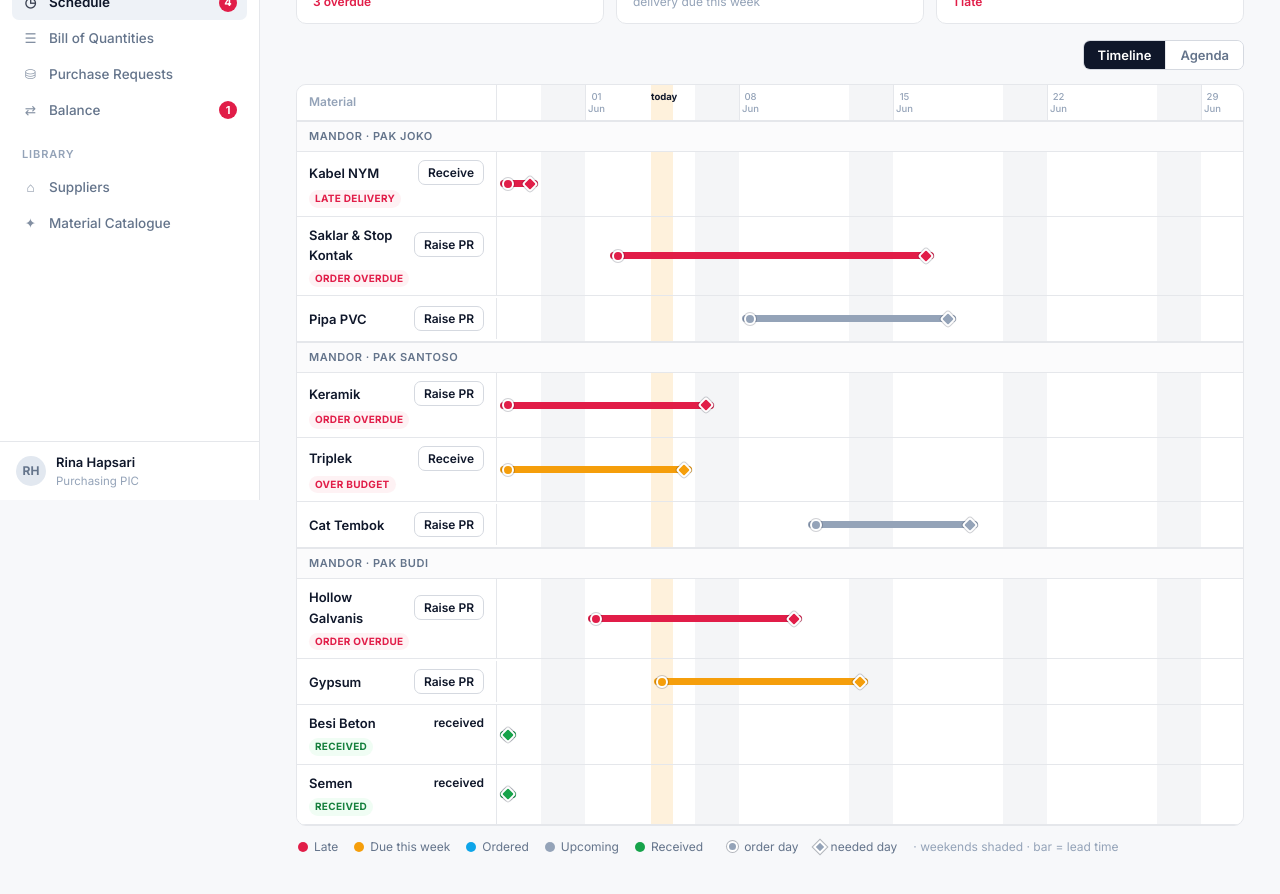
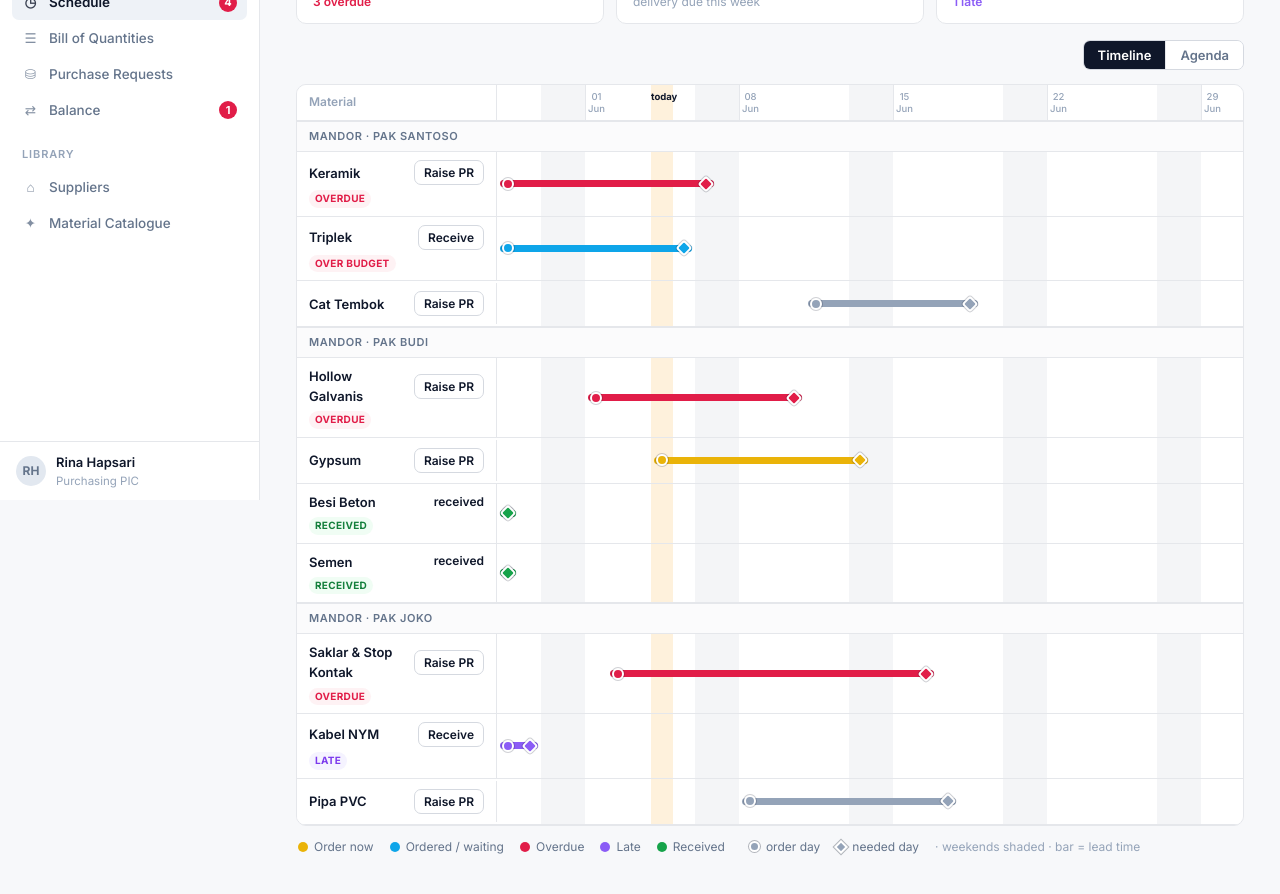
Before and after one commit to elbertdar/Solaria-BoQ-Project, a React (Vite) app: page /schedule in a window 1280 px wide. Shown: the part 300-1194 px from the top of the page. Built offline with nearby package versions, Linux system fonts and the light colour scheme.

Commit message:
V1 - visual recolor

```diff
--- a/src/engine/schedule.js
+++ b/src/engine/schedule.js
@@ -112,13 +112,13 @@ export function computeLine(db, b, today = todayLocal()) {
   else if (state === 'awaiting') { nextMilestoneDate = effectiveArrival; nextKind = 'deliver'; }
 
   let urgency = 5, tone = 'neutral';
-  if (deliveryOverdue) { urgency = 0; tone = 'risk'; }
-  else if (orderOverdue) { urgency = 1; tone = 'risk'; }
-  else if (orderBeforeStart && state === 'to-order') { urgency = 1; tone = 'risk'; }
-  else if (orderThisWeek) { urgency = 2; tone = 'amber'; }
-  else if (dueThisWeek) { urgency = 3; tone = 'amber'; }
-  else if (state === 'awaiting') { urgency = 4; tone = 'info'; }
-  else if (state === 'received') { urgency = 6; tone = 'ok'; }
+  if (state === 'received') { urgency = 6; tone = 'done'; }
+  else if (orderOverdue) { urgency = 0; tone = 'overdue'; }        // late order → red
+  else if (deliveryOverdue) { urgency = 1; tone = 'late'; }        // late delivery → orange
+  else if (orderBeforeStart && state === 'to-order') { urgency = 1; tone = 'overdue'; }
+  else if (state === 'awaiting') { urgency = 4; tone = 'awaiting'; } // ordered & waiting → blue
+  else if (orderThisWeek || dueThisWeek) { urgency = 2; tone = 'orderNow'; } // routine → yellow
+  else { urgency = 5; tone = 'neutral'; }
 
   return {
     boqItem: b, projectId: b.projectId, materialName: materialName(db, b.materialId), unit: b.unit, mandorId: b.mandorId,
@@ -204,15 +204,18 @@ export function matchesFilter(line, filter) {
 export function agendaBuckets(lines, today = todayLocal()) {
   const mon0 = (today.getDay() + 6) % 7;
   const monThis = addDays(today, -mon0);
-  const monNext = addDays(monThis, 7);
+  const friThis = addDays(monThis, 4);
   const followingMon = addDays(monThis, 14);
-  const buckets = { overdue: [], thisWeek: [], nextWeek: [], later: [], done: [] };
+  // orderNow = routine to-order due this week; overdue = late ORDER; late = late DELIVERY.
+  const buckets = { orderNow: [], overdue: [], late: [], thisWeek: [], nextWeek: [], later: [], done: [] };
   for (const l of lines) {
     if (l.state === 'received') { buckets.done.push(l); continue; }
-    if (l.orderOverdue || l.deliveryOverdue) { buckets.overdue.push(l); continue; }
+    if (l.orderOverdue) { buckets.overdue.push(l); continue; }       // late order
+    if (l.deliveryOverdue) { buckets.late.push(l); continue; }       // late delivery
+    if (l.orderThisWeek) { buckets.orderNow.push(l); continue; }     // routine
     const m = l.nextMilestoneDate;
     if (!m) { buckets.later.push(l); continue; }
-    if (m < monNext) buckets.thisWeek.push(l);
+    if (m <= friThis) buckets.thisWeek.push(l);
     else if (m < followingMon) buckets.nextWeek.push(l);
     else buckets.later.push(l);
   }
--- a/src/pages/DashboardPage.jsx
+++ b/src/pages/DashboardPage.jsx
@@ -8,7 +8,7 @@ import NewProjectModal from '../components/NewProjectModal.jsx';
 import { portfolioWorklist, todayLocal, addDays, toISO, computeLine } from '../engine/schedule.js';
 import { fmtDate, today as todayISO } from '../engine/format.js';
 
-const TONE = { risk: '#E11D48', amber: '#F59E0B', info: '#0EA5E9', ok: '#16A34A', neutral: '#94A3B8' };
+const TONE = { overdue: '#E11D48', late: '#8B5CF6', orderNow: '#EAB308', awaiting: '#0EA5E9', done: '#16A34A', neutral: '#94A3B8' };
 const BORDER = '#E5E7EB';
 
 export default function DashboardPage() {
@@ -66,7 +66,7 @@ export default function DashboardPage() {
 
       {/* action lists */}
       <Bucket
-        title="Order this week" tone="amber"
+        title="Order this week" tone="orderNow"
         empty="Nothing to order this week — you’re clear."
         rows={wl.orderThisWeek} doneRows={doneFor('week')} onUndo={undo}
         renderWhen={(l) => <span>Order by {fmtDate(l.orderDate)} · {l.lead}d lead</span>}
@@ -75,19 +75,19 @@ export default function DashboardPage() {
       />
 
       <Bucket
-        title="Overdue — order now" tone="risk"
+        title="Overdue — order now" tone="overdue"
         empty="Nothing overdue to order. 👍"
         rows={wl.overdueToOrder} doneRows={doneFor('overdue')} onUndo={undo}
-        renderWhen={(l) => <span style={{ color: TONE.risk, fontWeight: 600 }}>{Math.max(1, Math.round((today - l.orderDate) / 86400000))}d overdue · was due {fmtDate(l.orderDate)}</span>}
+        renderWhen={(l) => <span style={{ color: TONE.overdue, fontWeight: 600 }}>{Math.max(1, Math.round((today - l.orderDate) / 86400000))}d overdue · was due {fmtDate(l.orderDate)}</span>}
         action={(l) => <button className="btn sm" onClick={() => markOrdered(l, 'overdue')}>Mark ordered</button>}
         onOpen={openProject} db={db}
       />
 
       <Bucket
-        title="Chase supplier" tone="risk" subtitle="ordered, but delivery is overdue"
+        title="Late — chase supplier" tone="late" subtitle="ordered, but delivery is overdue"
         empty="No late deliveries to chase."
         rows={wl.lateDelivery} onUndo={undo}
-        renderWhen={(l) => <span style={{ color: TONE.risk, fontWeight: 600 }}>{l.lateDays}d late · expected {fmtDate(l.effectiveArrival)}{supplierName(orderedPrFor(l)?.supplierPrimaryId) ? ` · ${supplierName(orderedPrFor(l).supplierPrimaryId)}` : ''}</span>}
+        renderWhen={(l) => <span style={{ color: TONE.late, fontWeight: 600 }}>{l.lateDays}d late · expected {fmtDate(l.effectiveArrival)}{supplierName(orderedPrFor(l)?.supplierPrimaryId) ? ` · ${supplierName(orderedPrFor(l).supplierPrimaryId)}` : ''}</span>}
         action={(l) => (
           <span style={{ display: 'inline-flex', gap: 6 }}>
             <button className="btn sm" onClick={() => setReceiveFor(l)}>Received</button>
@@ -101,7 +101,7 @@ export default function DashboardPage() {
       {/* heads-up */}
       {wl.orderNextWeek.length > 0 && (
         <Bucket
-          title="Heads-up: next week" tone="info" subtitle="coming up — no action needed yet"
+          title="Heads-up: next week" tone="neutral" subtitle="coming up — no action needed yet"
           rows={wl.orderNextWeek} muted onUndo={undo}
           renderWhen={(l) => <span className="muted">Order by {fmtDate(l.orderDate)}</span>}
           action={() => null} onOpen={openProject} db={db}
@@ -161,7 +161,7 @@ function Bucket({ title, subtitle, tone = 'neutral', rows, doneRows = [], empty,
               <div key={'done-' + entry.prId} style={{ display: 'flex', alignItems: 'center', gap: 12, padding: '11px 16px', borderBottom: '1px solid ' + BORDER, background: '#FCFCFD' }}>
                 <div style={{ flex: 1, minWidth: 0, color: '#94A3B8' }}>
                   <span style={{ textDecoration: 'line-through' }}>{entry.materialName}</span>
-                  <span style={{ marginLeft: 8, color: TONE.ok, fontWeight: 600 }}>✓ ordered</span>
+                  <span style={{ marginLeft: 8, color: TONE.done, fontWeight: 600 }}>✓ ordered</span>
                 </div>
                 <button className="btn sm ghost" onClick={() => onUndo(entry)}>Undo</button>
               </div>
--- a/src/pages/SchedulePage.jsx
+++ b/src/pages/SchedulePage.jsx
@@ -8,14 +8,19 @@ import {
 } from '../engine/schedule.js';
 import { fmtDate } from '../engine/format.js';
 
-const TONE = { risk: '#E11D48', amber: '#F59E0B', info: '#0EA5E9', ok: '#16A34A', neutral: '#94A3B8' };
+const TONE = { overdue: '#E11D48', late: '#8B5CF6', orderNow: '#EAB308', awaiting: '#0EA5E9', done: '#16A34A', neutral: '#94A3B8' };
 const BORDER = '#E5E7EB';
 const WEEKEND = 'rgba(100,116,139,0.07)';
 const TODAYBG = 'rgba(245,158,11,0.14)';
 
 const BUCKETS = [
-  { key: 'overdue', label: 'Overdue' }, { key: 'thisWeek', label: 'This week' },
-  { key: 'nextWeek', label: 'Next week' }, { key: 'later', label: 'Later' }, { key: 'done', label: 'Done' },
+  { key: 'orderNow', label: 'Order this week', sub: 'routine', color: '#EAB308' },
+  { key: 'overdue', label: 'Overdue', sub: 'late order — order now', color: '#E11D48' },
+  { key: 'late', label: 'Late', sub: 'delivery overdue — chase supplier', color: '#8B5CF6' },
+  { key: 'thisWeek', label: 'Arriving this week', sub: 'ordered & waiting', color: '#0EA5E9' },
+  { key: 'nextWeek', label: 'Next week', color: '#94A3B8' },
+  { key: 'later', label: 'Later', color: '#94A3B8' },
+  { key: 'done', label: 'Done', color: '#16A34A' },
 ];
 const dayLabel = (o) => (o == null ? '—' : `Day ${o}`);
 
@@ -56,15 +61,15 @@ export default function SchedulePage() {
         <input type="date" value={start ? start.toISOString().slice(0, 10) : ''}
           onChange={(e) => updateProject(currentProjectId, { startDate: e.target.value || null })} style={{ width: 170 }} />
         {start ? <span className="pill gray">Today is day {curOff}</span>
-          : <span style={{ color: TONE.risk }}>set a start date to place items on the calendar</span>}
+          : <span style={{ color: TONE.overdue }}>set a start date to place items on the calendar</span>}
       </div>
 
       <div style={{ display: 'flex', gap: 12, flexWrap: 'wrap', marginBottom: 16 }}>
         <Chip active={filter === 'order'} onClick={() => toggleFilter('order')} n={counts.toOrder} label="To order this week"
-          extra={counts.overdueOrder > 0 ? <span style={{ color: TONE.risk, fontWeight: 600 }}>{counts.overdueOrder} overdue</span> : 'on track'} />
+          extra={counts.overdueOrder > 0 ? <span style={{ color: TONE.overdue, fontWeight: 600 }}>{counts.overdueOrder} overdue</span> : 'on track'} />
         <Chip active={filter === 'needed'} onClick={() => toggleFilter('needed')} n={counts.needed} label="Needed this week" extra="delivery due this week" />
         <Chip active={filter === 'arriving'} onClick={() => toggleFilter('arriving')} n={counts.arriving} label="Arriving this week"
-          extra={counts.overdueDeliver > 0 ? <span style={{ color: TONE.risk, fontWeight: 600 }}>{counts.overdueDeliver} late</span> : 'expected receipts'} />
+          extra={counts.overdueDeliver > 0 ? <span style={{ color: TONE.late, fontWeight: 600 }}>{counts.overdueDeliver} late</span> : 'expected receipts'} />
       </div>
 
       <div className="toolbar">
@@ -200,11 +205,11 @@ function Row({ l, N, cols, baseDay, weekendCols, todayCol, ActionButton }) {
 
 function LineTags({ l }) {
   const tags = [];
-  if (l.deliveryOverdue) tags.push(['Late delivery', TONE.risk, '#FEF2F4']);
-  if (l.orderOverdue) tags.push(['Order overdue', TONE.risk, '#FEF2F4']);
-  if (l.orderBeforeStart && !l.orderOverdue) tags.push(['Order before start', TONE.risk, '#FEF2F4']);
+  if (l.orderOverdue) tags.push(['Overdue', TONE.overdue, '#FEF2F4']);
+  if (l.deliveryOverdue) tags.push(['Late', '#7C3AED', '#F5F3FF']);
+  if (l.orderBeforeStart && !l.orderOverdue) tags.push(['Order before start', TONE.overdue, '#FEF2F4']);
   if (l.dueThisWeek && l.state === 'to-order' && !l.orderOverdue) tags.push(['Needed this wk', '#B45309', '#FFFBEB']);
-  if (l.overBudget) tags.push(['Over budget', TONE.risk, '#FEF2F4']);
+  if (l.overBudget) tags.push(['Over budget', TONE.overdue, '#FEF2F4']);
   if (l.snoozedActive) tags.push(['Snoozed', '#64748B', '#F1F5F9']);
   if (!l.hasLead) tags.push(['No lead time', '#B45309', '#FFFBEB']);
   if (l.state === 'received') tags.push(['Received', '#15803D', '#F0FDF4']);
@@ -222,12 +227,17 @@ function Agenda({ lines, today, db, ActionButton }) {
   const mandorName = (id) => db.mandors.find((m) => m.id === id)?.name || 'Unassigned';
   return (
     <>
-      {BUCKETS.map(({ key, label }) => {
+      {BUCKETS.map(({ key, label, sub, color }) => {
         const rows = buckets[key];
         if (!rows.length) return null;
         return (
           <div className="card" key={key}>
-            <div className="card-head"><h2>{label}</h2><div className="spacer" style={{ flex: 1 }} /><span className="pill gray">{rows.length}</span></div>
+            <div className="card-head">
+              <span style={{ width: 9, height: 9, borderRadius: '50%', background: color, marginRight: 4 }} />
+              <h2>{label}</h2>
+              {sub && <span className="muted" style={{ fontSize: 12.5 }}>· {sub}</span>}
+              <div className="spacer" style={{ flex: 1 }} /><span className="pill gray">{rows.length}</span>
+            </div>
             <div className="card-body flush">
               {rows.map((l) => (
                 <div key={l.boqItem.id} style={{ display: 'flex', alignItems: 'center', gap: 12, padding: '11px 16px', borderBottom: '1px solid ' + BORDER }}>
@@ -248,15 +258,16 @@ function Agenda({ lines, today, db, ActionButton }) {
 }
 
 function Milestone({ l }) {
-  const risk = { color: TONE.risk, fontWeight: 600 };
+  const overdue = { color: TONE.overdue, fontWeight: 600 };
+  const late = { color: TONE.late, fontWeight: 600 };
   const base = { fontSize: 13, color: '#64748B', whiteSpace: 'nowrap' };
   if (l.state === 'received') return <span style={base}>Received {fmtDate(l.actualReceiptDate)}</span>;
-  if (l.state === 'to-order') return <span style={{ ...base, ...(l.orderOverdue || l.orderBeforeStart ? risk : {}) }}>Order by {dayLabel(l.orderOffset)}</span>;
-  return <span style={{ ...base, ...(l.deliveryOverdue ? risk : {}) }}>Needed {dayLabel(l.neededOffset)}</span>;
+  if (l.state === 'to-order') return <span style={{ ...base, ...(l.orderOverdue || l.orderBeforeStart ? overdue : {}) }}>Order by {dayLabel(l.orderOffset)}</span>;
+  return <span style={{ ...base, ...(l.deliveryOverdue ? late : {}) }}>Needed {dayLabel(l.neededOffset)}</span>;
 }
 
 function Legend() {
-  const items = [['Late', TONE.risk], ['Due this week', TONE.amber], ['Ordered', TONE.info], ['Upcoming', TONE.neutral], ['Received', TONE.ok]];
+  const items = [['Order now', TONE.orderNow], ['Ordered / waiting', TONE.awaiting], ['Overdue', TONE.overdue], ['Late', TONE.late], ['Received', TONE.done]];
   return (
     <div style={{ display: 'flex', gap: 16, flexWrap: 'wrap', alignItems: 'center', fontSize: 12, color: '#64748B', margin: '12px 2px 0' }}>
       {items.map(([t, c]) => <span key={t} style={{ display: 'inline-flex', alignItems: 'center', gap: 6 }}><span style={{ width: 10, height: 10, borderRadius: '50%', background: c }} />{t}</span>)}
```
Also changed, not shown: sbf.mjs, 1 other file (tests, documents, lock files or other folders).
